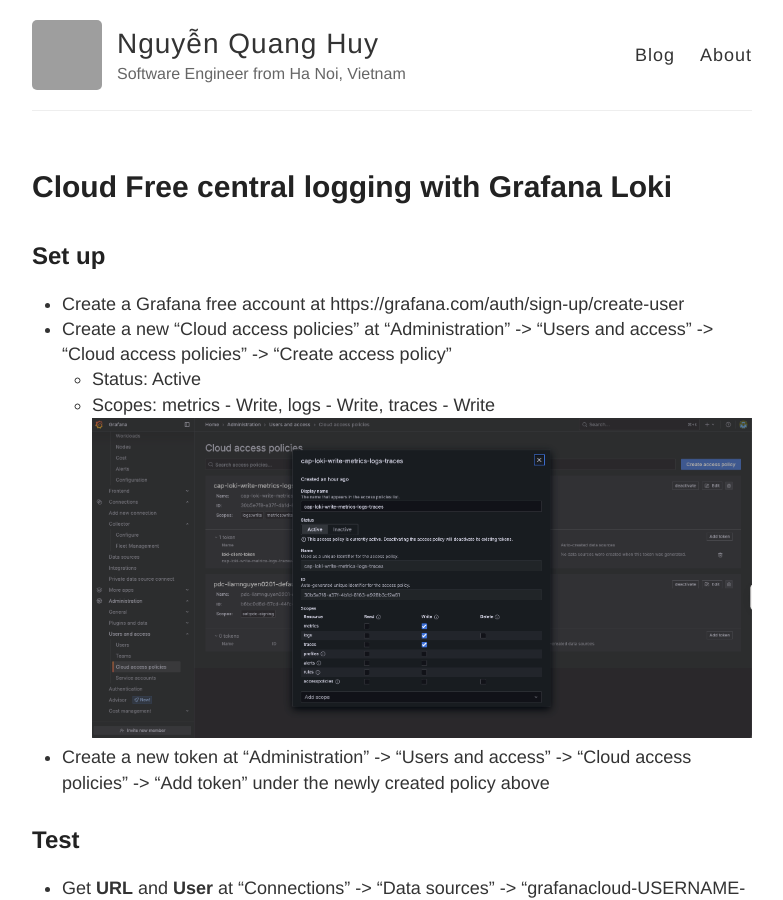
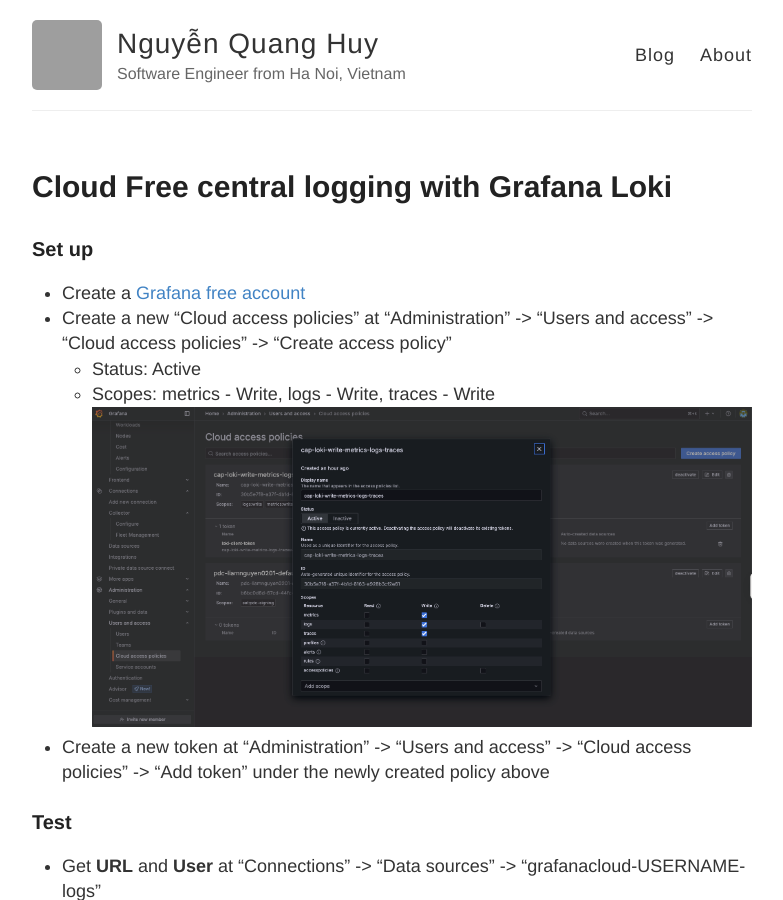
Before and after one commit to icovn/icovn.github.io, a Jekyll site: the page built from _posts/2025-7-6-Cloud-free-central-logging.md, in a window 1280 px wide and 900 px high. Shown: the whole window, without its empty margins (248-1031 px from the left). Built offline with Jekyll 4.4.1, drawn with Linux system fonts in a browser that asks for light colours; some of the changed text lies outside the part shown; grey boxes are pictures that could not be loaded.

Commit message:
refactor: update post "Cloud free central logging"

```diff
--- a/_posts/2025-7-6-Cloud-free-central-logging.md
+++ b/_posts/2025-7-6-Cloud-free-central-logging.md
@@ -12,15 +12,15 @@
 - DevOps
 ---
 
-## Set up
-- Create a Grafana free account at https://grafana.com/auth/sign-up/create-user
+### Set up
+- Create a [Grafana free account](https://grafana.com/auth/sign-up/create-user)
 - Create a new "Cloud access policies" at "Administration" -> "Users and access" -> "Cloud access policies" -> "Create access policy"
     + Status: Active
     + Scopes: metrics - Write, logs - Write, traces - Write
 ![Create access policy](/images/2025/07/06/2025-7-6-Cloud-free-central-logging_create-access-policy.png)
 - Create a new token at "Administration" -> "Users and access" -> "Cloud access policies" -> "Add token" under the newly created policy above
 
-## Test
+### Test
 - Get **URL** and **User** at "Connections" -> "Data sources" -> "grafanacloud-USERNAME-logs"
 ![Connection information](/images/2025/07/06/2025-7-6-Cloud-free-central-logging_entry-information.png)
 - The timestamp can be generated using the following script with Postman
```
Also changed, not shown: other parts of _posts/2025-7-6-Cloud-free-central-logging.md (+3 -0 lines).
